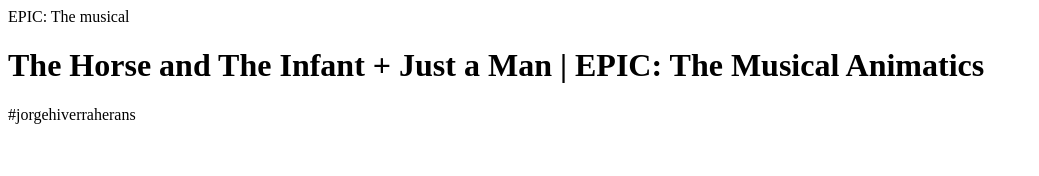
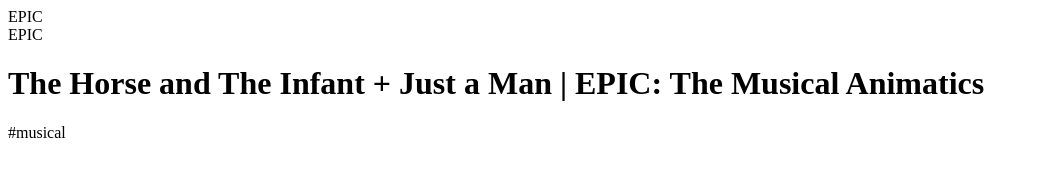
Before and after one commit to sotanaana/EPIC, a plain HTML site: page index.html in a window 1280 px wide. Shown: the whole page, without its empty margins (0-1039 px from the left). Drawn offline with Linux system fonts and the light colour scheme.

Commit message:
Add files via upload

```diff
--- a/index.html
+++ b/index.html
@@ -1,6 +1,20 @@
-<header>EPIC: The musical</header>
+<head>
+    <link rel="stylesheet" href="style.css"/>
+</head>
+
+<little> EPIC</little>
+
+<body>
 
 
-<H1>The Horse and The Infant + Just a Man | EPIC: The Musical Animatics</H1>
 
-<P>#jorgehiverraherans</P>
+    <header> EPIC</header>
+
+    <H1>The Horse and The Infant + Just a Man | EPIC: The Musical Animatics</H1>
+    <p>#musical</P>
+
+
+
+<iframe width="560" height="315" src="https://youtu.be/QXeYVV1zcUc?si=mY1q_Y_1U4wHdwYC" title="YouTube video player" frameboarder="0" allow=" accelerometer;
+
+    </body>
```
